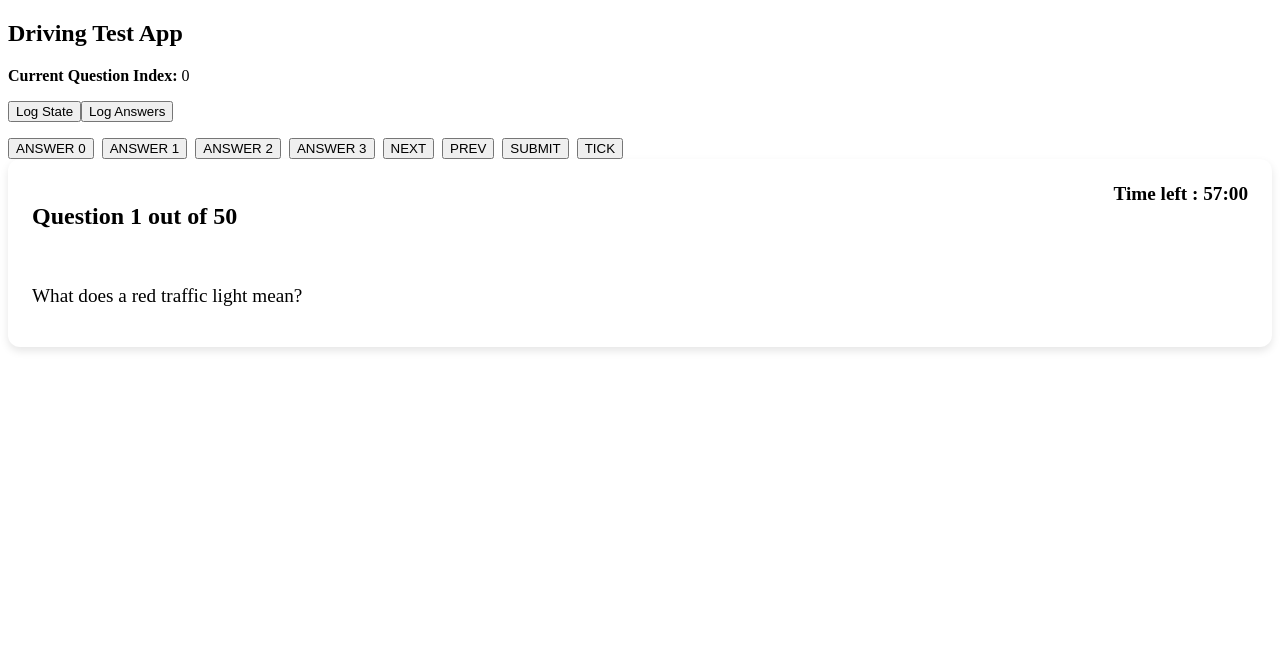
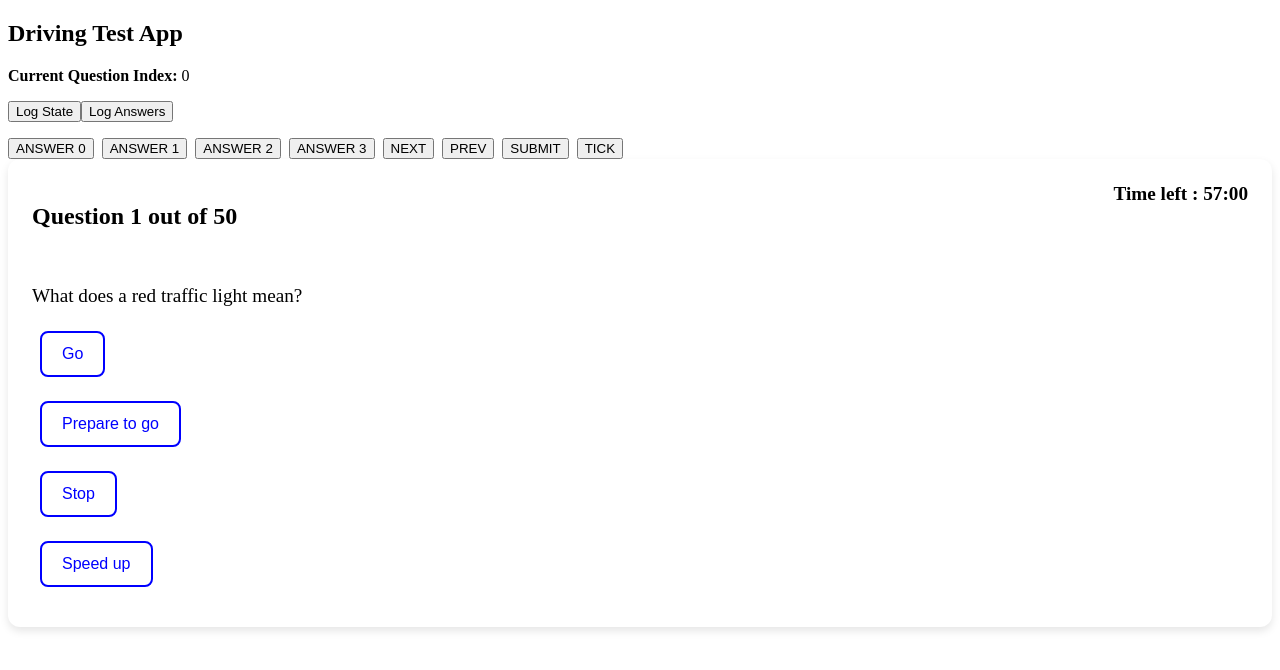
Before and after one commit to Tharmeem1999/React_Project-UK_Driving_Test_App, a React (Vite) app: page / in a window 1280 px wide. Shown: the top 670 px of the page. Built offline with nearby package versions, Linux system fonts and the light colour scheme.

Commit message:
created and integrated AnswerOptions component

```diff
--- a/src/App.jsx
+++ b/src/App.jsx
@@ -27,6 +27,12 @@ const App = () => {
   // Get the current question object based on index
   const q = questions[state.currentQuestion];
 
+  // Handle user selecting an answer
+  const handleAnswer = (index) => {
+    // Dispatch an ANSWER action with selected index
+    dispatch({ type: "ANSWER", payload: index });
+  }
+
   // Create the question view while quiz is ongoing
   const question_view = (
     <QuestionView
@@ -35,7 +41,7 @@ const App = () => {
       totalQuestions={questions.length}
       selectAnswer={state.answers[state.currentQuestion]}
       timeLeft={state.timeLeft}
-      // onAnswer={() = {}}
+      onAnswer={handleAnswer}
       dispatch={dispatch}
     />
   );
--- a/src/components/AnswerOptions.jsx
+++ b/src/components/AnswerOptions.jsx
@@ -1,7 +1,23 @@
-const AnswerOption = () => {
+import { Button } from "./ui/Button"
+
+const AnswerOptions = ({ options, selectedIndex, onSelect }) => {
     return (
-        <></>
+        <div>
+            {options.map((option, index) => (
+                <div
+                    key={index}
+                    style={{ marginBottom: "0.5rem" }}
+                >
+                    <Button
+                        selected={selectedIndex === index}
+                        onClick={() => onSelect(index)}
+                    >
+                        {option}
+                    </Button>
+                </div>
+            ))}
+        </div>
     )
 }
 
-export default AnswerOption;
+export default AnswerOptions;
--- a/src/components/QuestionView.jsx
+++ b/src/components/QuestionView.jsx
@@ -1,7 +1,7 @@
 import QuestionHeader from "./QuestionHeader";
 import { Card } from "./ui/Card";
 import QuestionText from "./QuestionText";
-import AnswerOption from "./AnswerOptions";
+import AnswerOptions from "./AnswerOptions";
 import MediaDisplay from "./MediaDisplay";
 import NavigationControls from "./NavigationControls";
 
@@ -14,6 +14,10 @@ const QuestionView = ({
     timeLeft,
     dispatch,
 }) => {
+    const onAnswer = (answerIndex) => {
+        dispatch({ type: "ANSWER", payload: answerIndex });
+    };
+
     return (
         <Card>
             <QuestionHeader
@@ -26,6 +30,11 @@ const QuestionView = ({
                     <QuestionText
                         text={q.question}
                     />
+                    <AnswerOptions
+                        options={q.options}
+                        selectedIndex={selectAnswer}
+                        onSelect={onAnswer}
+                    />
                 </div>
             </div>
         </Card>
--- a/src/components/ui/Button.css
+++ b/src/components/ui/Button.css
@@ -0,0 +1,28 @@
+.button {
+    padding: 12px 20px;
+    background-color: lightgray;
+    font-size: 16px;
+    border: none;
+    border-radius: 8px;
+    cursor: pointer;
+    transition: background-color 0.3;
+    margin: 0.5rem;
+    white-space: "pre-wrap";
+}
+
+/* If the button is not selected => Blue Theme (Outline) */
+.button.outline {
+    background-color: white;
+    color: blue;
+    border: 2px solid blue;
+}
+
+.button.outline:hover {
+    background-color: lightskyblue;
+}
+
+/* If the button is selected => Blue Theme (selected) */
+.button.selected {
+    background-color: blue;
+    color: white;
+}
--- a/src/components/ui/Button.jsx
+++ b/src/components/ui/Button.jsx
@@ -1,8 +1,13 @@
 import "./Button.css";
 
-export const Button = ({ children }) => {
+export const Button = ({ children, selected, onClick }) => {
+    // Combine base class with variant and selected/outine classes
+    const className = `button ${selected ? "selected" : "outline"}`;
     return (
-        <button>
+        <button
+            className={className}
+            onClick={onClick}
+        >
             {children}
         </button>
     )
```
